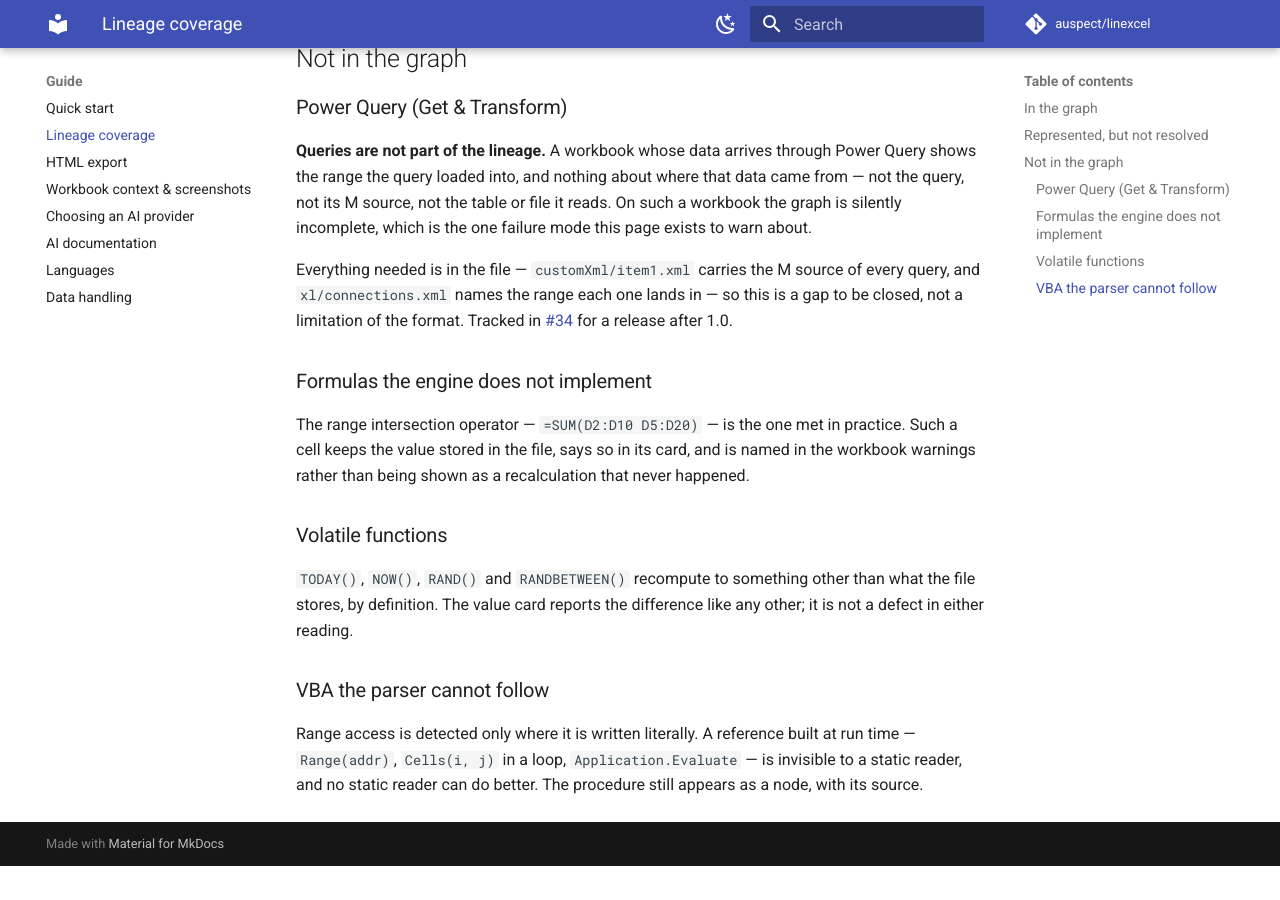
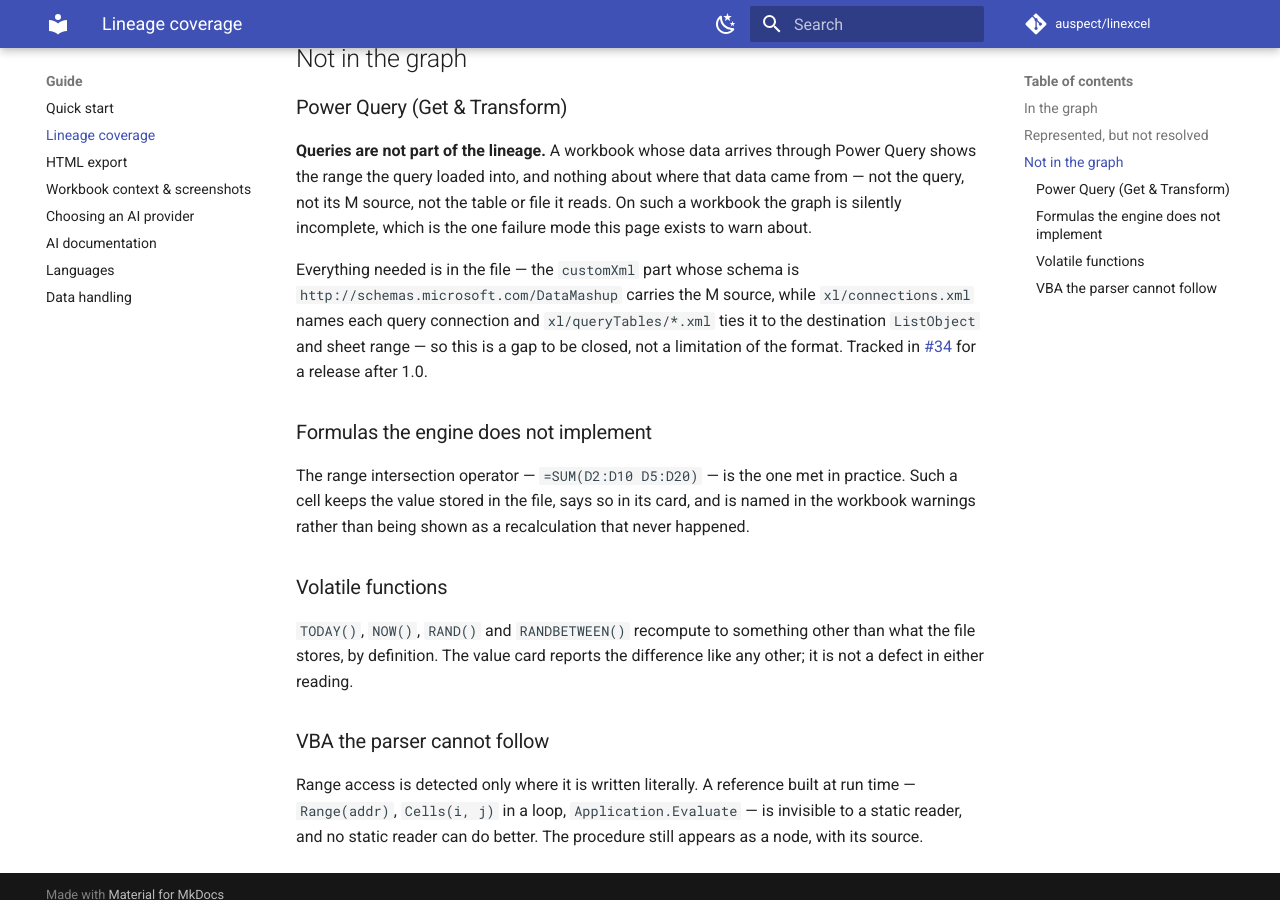
Before and after one commit to auspect/linexcel, an MkDocs documentation site: the page built from docs/guide/coverage.md, in a window 1280 px wide and 900 px high, scrolled down 1117 px. Built offline with MkDocs 1.6.1 and Material for MkDocs 9.7.7, drawn with Linux system fonts in a browser that asks for light colours; comment, search, counter and statistics services are not loaded; before the commit the page ends 1983 px from its top, so only the background shows below that.

Commit message:
Potential fix for pull request finding
Co-authored-by: Copilot Autofix powered by AI <175728472+Copilot@users.noreply.github.com>

```diff
--- a/docs/guide/coverage.md
+++ b/docs/guide/coverage.md
@@ -38,9 +38,11 @@ data came from — not the query, not its M source, not the table or file it
 reads. On such a workbook the graph is silently incomplete, which is the one
 failure mode this page exists to warn about.
 
-Everything needed is in the file — `customXml/item1.xml` carries the M source of
-every query, and `xl/connections.xml` names the range each one lands in — so
-this is a gap to be closed, not a limitation of the format. Tracked in
+Everything needed is in the file — the `customXml` part whose schema is
+`http://schemas.microsoft.com/DataMashup` carries the M source, while
+`xl/connections.xml` names each query connection and `xl/queryTables/*.xml`
+ties it to the destination `ListObject` and sheet range — so this is a gap to
+be closed, not a limitation of the format. Tracked in
 [#34](https://github.com/auspect/linexcel/issues/34) for a release after 1.0.
 
 ### Formulas the engine does not implement
```
